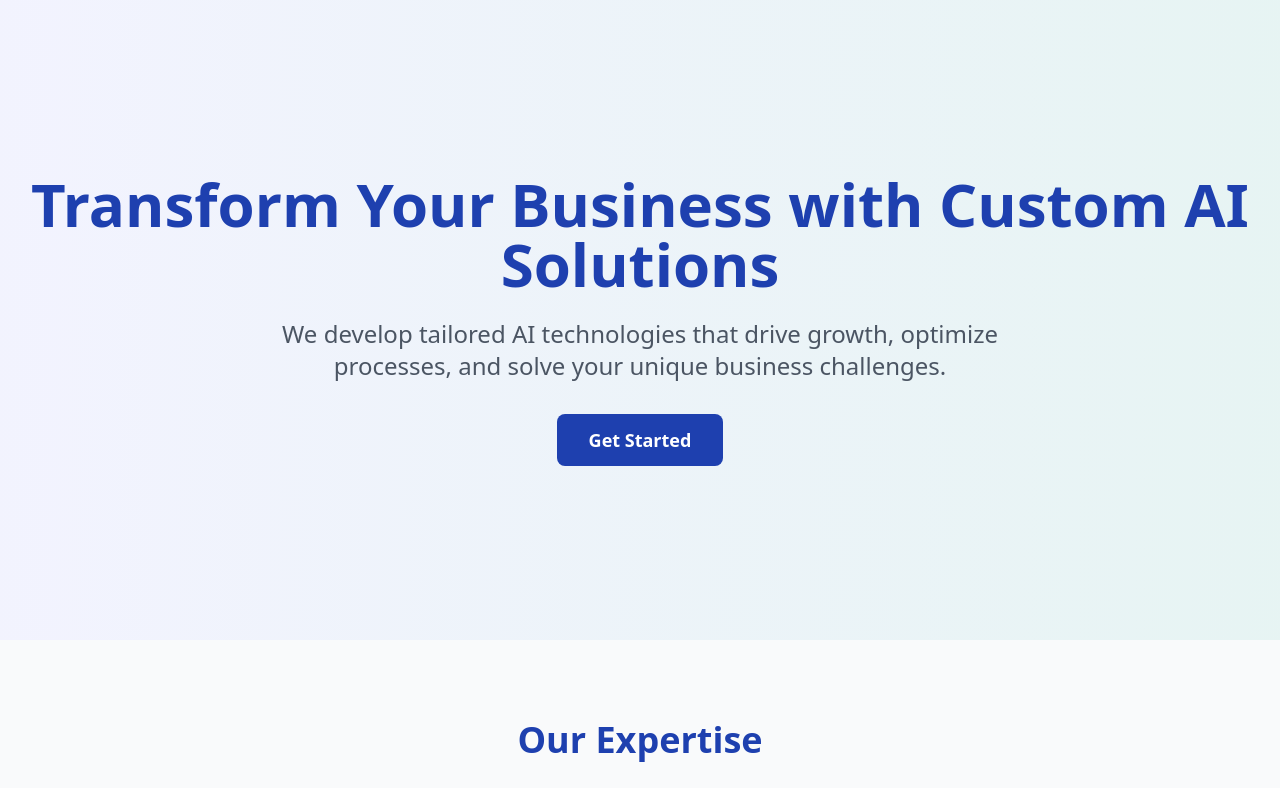
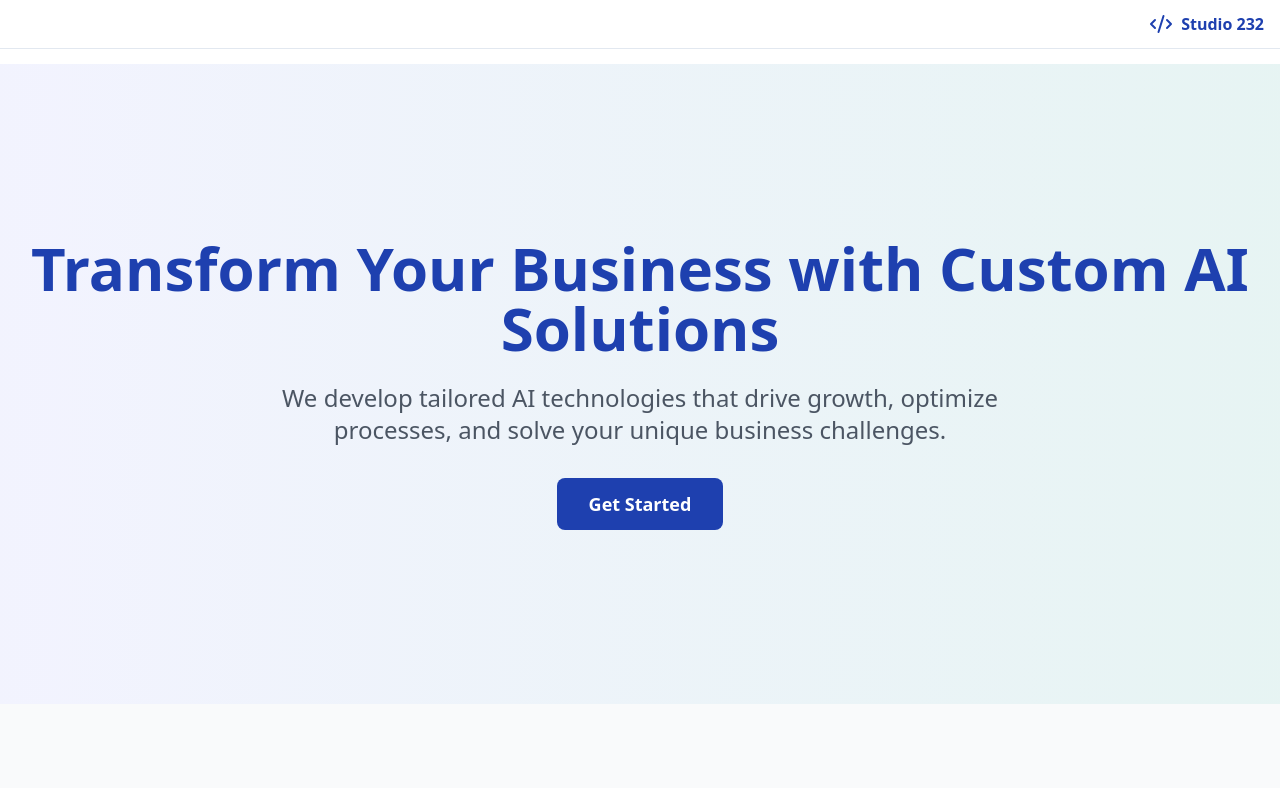
Before and after one commit to studio232/studio232-ai-solutions, a React (Vite) app: page / in a window 1280 px wide. Shown: the top 788 px of the page. Built offline with nearby package versions, Linux system fonts and the light colour scheme.

Commit message:
Add logo to header
Implemented a logo in the top right corner of the application with the business name "Studio 232".
[skip gpt_engineer]

```diff
--- /dev/null
+++ b/src/components/Navbar.tsx
@@ -0,0 +1,22 @@
+import { motion } from "framer-motion";
+import { Code2 } from "lucide-react";
+
+export const Navbar = () => {
+  return (
+    <nav className="fixed top-0 left-0 right-0 z-50 bg-white/80 backdrop-blur-sm border-b">
+      <div className="container mx-auto px-4 py-3">
+        <div className="flex justify-end items-center">
+          <motion.div
+            initial={{ opacity: 0, y: -20 }}
+            animate={{ opacity: 1, y: 0 }}
+            transition={{ duration: 0.5 }}
+            className="flex items-center gap-2 text-primary font-semibold"
+          >
+            <Code2 className="h-6 w-6" />
+            <span>Studio 232</span>
+          </motion.div>
+        </div>
+      </div>
+    </nav>
+  );
+};
--- a/src/pages/Index.tsx
+++ b/src/pages/Index.tsx
@@ -2,10 +2,12 @@ import { Hero } from "@/components/Hero";
 import { ExpertiseSection } from "@/components/ExpertiseSection";
 import { ProcessSection } from "@/components/ProcessSection";
 import { ContactSection } from "@/components/ContactSection";
+import { Navbar } from "@/components/Navbar";
 
 const Index = () => {
   return (
-    <div className="min-h-screen">
+    <div className="min-h-screen pt-16">
+      <Navbar />
       <Hero />
       <ExpertiseSection />
       <ProcessSection />
```
